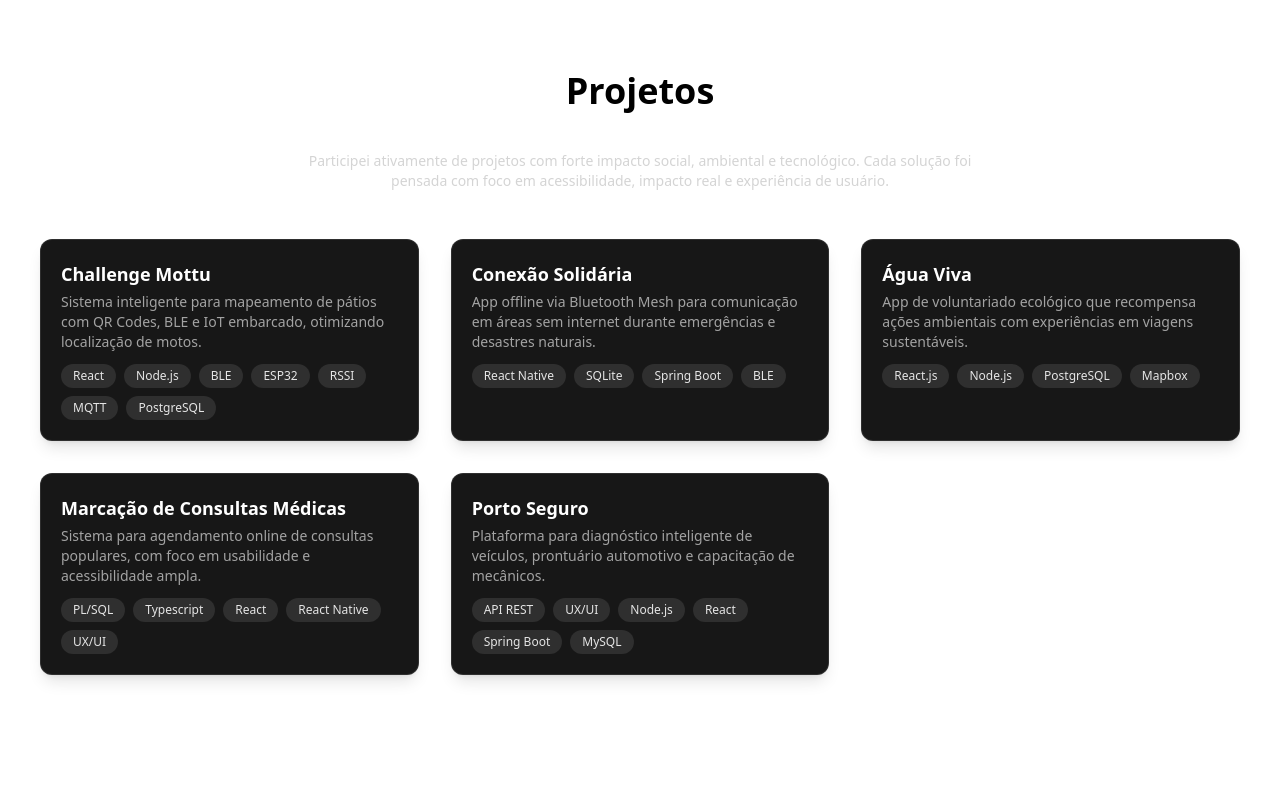
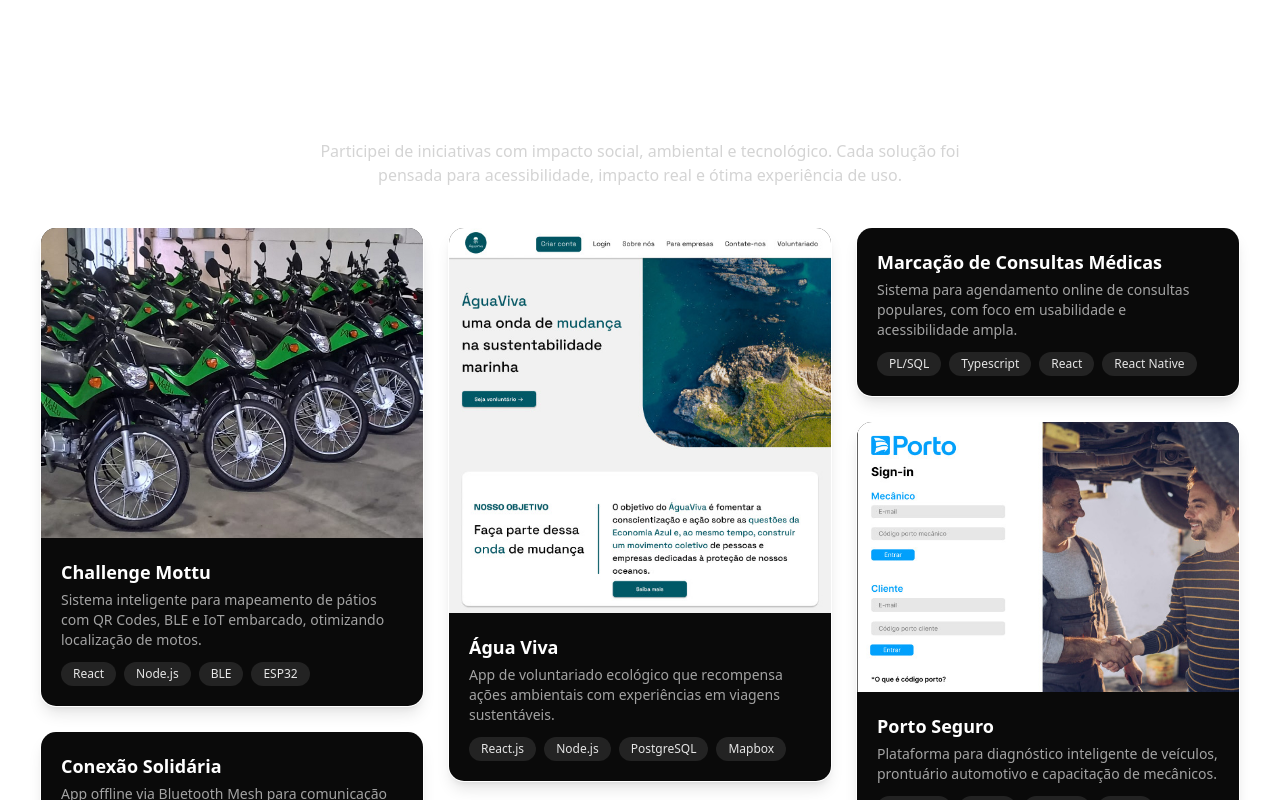
Before and after one commit to Melpscosta/melissapereira-portfolio, a React (Vite) app: page / in a window 1280 px wide. Shown: the part 1540-2340 px from the top of the page. Built offline with nearby package versions, Linux system fonts and the light colour scheme.

Commit message:
organização de imagens nos projetos

```diff
--- a/src/Pages/ProjetoAguaViva.tsx
+++ b/src/Pages/ProjetoAguaViva.tsx
@@ -1,32 +1,68 @@
 import React from "react";
 import { motion } from "framer-motion";
 import { useNavigate } from "react-router-dom";
+import { ArrowLeft } from "lucide-react";
 import Breadcrumbs from "@/components/Breadcrumbs";
 
-const fadeInUp = { initial: { opacity: 0, y: 20 }, animate: { opacity: 1, y: 0 }, transition: { duration: 0.6 } };
+const fadeInUp = {
+  initial: { opacity: 0, y: 20 },
+  animate: { opacity: 1, y: 0 },
+  transition: { duration: 0.6 },
+};
 
 export default function ProjetoAguaViva() {
   const navigate = useNavigate();
 
+  const images = [
+    "Wireframe - 13.png",
+    "Wireframe - 12.png",
+    "Wireframe - 7.png",
+    "Wireframe - 14.png",
+    "Wireframe - 15.png",
+    "FAQs.png",
+  ];
+
   return (
     <main className="bg-white dark:bg-neutral-950 text-black dark:text-white font-sans min-h-screen px-6 pb-24 scroll-smooth">
-      <div className="pt-28 max-w-5xl mx-auto">
-        <div className="mb-6 flex items-center justify-between text-sm text-neutral-400">
-          <button onClick={() => navigate(-1)} className="hover:text-white transition">← Voltar</button>
+      {/* Botão voltar (apenas seta) fixo no canto */}
+      <button
+        onClick={() => navigate(-1)}
+        aria-label="Voltar"
+        className="fixed left-4 top-6 z-20 grid h-10 w-10 place-items-center rounded-full border border-white/10 bg-black/30 backdrop-blur hover:bg-black/50 transition"
+      >
+        <ArrowLeft className="h-5 w-5 text-white" />
+      </button>
+
+      {/* Header */}
+      <div className="pt-24 md:pt-32 max-w-6xl mx-auto">
+        {/* Título grandão alinhado à esquerda */}
+        <motion.h1
+          {...fadeInUp}
+          className="text-[clamp(2.75rem,6vw,5.5rem)] leading-[0.95] font-extrabold tracking-tight text-white mb-3"
+        >
+          ÁguaViva
+        </motion.h1>
+
+        {/* Breadcrumb embaixo do título, à esquerda */}
+        <motion.div
+          {...fadeInUp}
+          transition={{ ...fadeInUp.transition, delay: 0.05 }}
+          className="text-sm text-neutral-400"
+        >
           <Breadcrumbs />
-        </div>
+        </motion.div>
 
-        {/* Título + intro */}
-        <motion.section {...fadeInUp} className="text-center mb-20">
-          <h1 className="text-5xl md:text-6xl font-extrabold text-pink-400 mb-4">ÁguaViva</h1>
-          <p className="text-lg md:text-xl text-neutral-700 dark:text-neutral-400 max-w-3xl mx-auto">
-            Plataforma de voluntariado e ecoturismo que conecta pessoas ao propósito da preservação marinha.
-          </p>
-        </motion.section>
+        {/* Intro */}
+        <motion.p
+          {...fadeInUp}
+          transition={{ ...fadeInUp.transition, delay: 0.1 }}
+          className="mt-6 text-lg md:text-xl text-neutral-300 max-w-3xl"
+        >
+          Plataforma de voluntariado e ecoturismo que conecta pessoas ao propósito da preservação marinha.
+        </motion.p>
       </div>
 
-
-      <div className="space-y-24 max-w-5xl mx-auto">
+      <div className="space-y-16 md:space-y-24 max-w-6xl mx-auto mt-16">
         {/* SOBRE */}
         <motion.section {...fadeInUp} className="space-y-6">
           <h2 className="text-2xl font-bold text-white">Sobre o projeto</h2>
@@ -46,9 +82,7 @@ export default function ProjetoAguaViva() {
 
         {/* FUNCIONALIDADES */}
         <motion.section {...fadeInUp} className="space-y-4">
-          <h2 className="text-2xl font-bold text-white">
-            Funcionalidades principais
-          </h2>
+          <h2 className="text-2xl font-bold text-white">Funcionalidades principais</h2>
           <ul className="list-disc list-inside space-y-2 text-neutral-300">
             <li>Cadastro de voluntários e anfitriões</li>
             <li>Sistema de pontuação por ações ambientais</li>
@@ -59,24 +93,24 @@ export default function ProjetoAguaViva() {
           </ul>
         </motion.section>
 
+        {/* GALERIA MASONRY (igual ao padrão Porto) */}
         <motion.section
           {...fadeInUp}
-          className="grid grid-cols-1 sm:grid-cols-2 lg:grid-cols-3 gap-6"
+          className="columns-1 sm:columns-2 lg:columns-3 gap-4"
         >
-          {[
-            "Wireframe - 13.png",
-            "Wireframe - 12.png",
-            "Wireframe - 7.png",
-            "Wireframe - 14.png",
-            "Wireframe - 15.png",
-            "FAQs.png",
-          ].map((img, i) => (
-            <img
+          {images.map((img, i) => (
+            <figure
               key={i}
-              src={`/assets/${img}`}
-              className="w-full h-auto rounded-xl border border-white/10 shadow-xl object-contain"
-              alt={`ÁguaViva ${i + 1}`}
-            />
+              className="mb-4 break-inside-avoid"
+              style={{ breakInside: "avoid" }}
+            >
+              <img
+                src={`/assets/${img}`}
+                alt={`ÁguaViva ${i + 1}`}
+                loading="lazy"
+                className="w-full h-auto rounded-xl border border-white/10 shadow-xl object-cover"
+              />
+            </figure>
           ))}
         </motion.section>
 
@@ -94,9 +128,7 @@ export default function ProjetoAguaViva() {
 
         {/* RESULTADOS */}
         <motion.section {...fadeInUp} className="space-y-4">
-          <h2 className="text-2xl font-bold text-white">
-            Resultados esperados
-          </h2>
+          <h2 className="text-2xl font-bold text-white">Resultados esperados</h2>
           <p className="leading-relaxed text-neutral-300">
             Esperamos promover a educação ambiental, incentivar o ecoturismo
             sustentável e envolver milhares de pessoas em ações concretas de
--- a/src/Pages/ProjetoConexaoSolidaria.tsx
+++ b/src/Pages/ProjetoConexaoSolidaria.tsx
@@ -1,31 +1,62 @@
 import React from "react";
 import { motion } from "framer-motion";
 import { useNavigate } from "react-router-dom";
+import { ArrowLeft } from "lucide-react";
 import Breadcrumbs from "@/components/Breadcrumbs";
 
-const fadeInUp = { initial: { opacity: 0, y: 20 }, animate: { opacity: 1, y: 0 }, transition: { duration: 0.6 } };
+const fadeInUp = {
+  initial: { opacity: 0, y: 20 },
+  animate: { opacity: 1, y: 0 },
+  transition: { duration: 0.6 },
+};
 
 export default function ProjetoConexaoSolidaria() {
   const navigate = useNavigate();
 
+  // Se quiser galeria no estilo Porto, basta preencher os nomes dos arquivos em /assets
+  // const images = ["conexao1", "conexao2", "conexao3"];
+
   return (
     <main className="bg-white dark:bg-neutral-950 text-black dark:text-white font-sans min-h-screen px-6 pb-24 scroll-smooth">
-      <div className="pt-28 max-w-5xl mx-auto">
-        <div className="mb-6 flex items-center justify-between text-sm text-neutral-400">
-          <button onClick={() => navigate(-1)} className="hover:text-white transition">← Voltar</button>
+      {/* Botão voltar (apenas seta) fixo no canto */}
+      <button
+        onClick={() => navigate(-1)}
+        aria-label="Voltar"
+        className="fixed left-4 top-6 z-20 grid h-10 w-10 place-items-center rounded-full border border-white/10 bg-black/30 backdrop-blur hover:bg-black/50 transition"
+      >
+        <ArrowLeft className="h-5 w-5 text-white" />
+      </button>
+
+      {/* Header */}
+      <div className="pt-24 md:pt-32 max-w-6xl mx-auto">
+        {/* Título grandão alinhado à esquerda */}
+        <motion.h1
+          {...fadeInUp}
+          className="text-[clamp(2.75rem,6vw,5.5rem)] leading-[0.95] font-extrabold tracking-tight text-white mb-3"
+        >
+          Conexão Solidária
+        </motion.h1>
+
+        {/* Breadcrumb embaixo do título, à esquerda */}
+        <motion.div
+          {...fadeInUp}
+          transition={{ ...fadeInUp.transition, delay: 0.05 }}
+          className="text-sm text-neutral-400"
+        >
           <Breadcrumbs />
-        </div>
+        </motion.div>
 
-        {/* Título + intro */}
-        <motion.section {...fadeInUp} className="text-center mb-20">
-          <h1 className="text-5xl md:text-6xl font-extrabold text-pink-400 mb-4">Conexão Solidária</h1>
-          <p className="text-lg md:text-xl text-neutral-700 dark:text-neutral-400 max-w-3xl mx-auto">
-            Comunicação offline para emergências via rede Bluetooth Mesh.
-          </p>
-        </motion.section>
+        {/* Intro */}
+        <motion.p
+          {...fadeInUp}
+          transition={{ ...fadeInUp.transition, delay: 0.1 }}
+          className="mt-6 text-lg md:text-xl text-neutral-300 max-w-3xl"
+        >
+          Comunicação offline para emergências via rede Bluetooth Mesh.
+        </motion.p>
       </div>
 
-      <div className="space-y-24 max-w-5xl mx-auto">
+      <div className="space-y-16 md:space-y-24 max-w-6xl mx-auto mt-16">
         {/* SOBRE */}
         <motion.section {...fadeInUp} className="space-y-6">
           <h2 className="text-2xl font-bold text-white">Sobre o projeto</h2>
@@ -58,6 +89,28 @@ export default function ProjetoConexaoSolidaria() {
           </ul>
         </motion.section>
 
+        {/* GALERIA (opcional, igual ao padrão Porto)
+        <motion.section
+          {...fadeInUp}
+          className="columns-1 sm:columns-2 lg:columns-3 gap-4"
+        >
+          {images.map((img, i) => (
+            <figure
+              key={i}
+              className="mb-4 break-inside-avoid"
+              style={{ breakInside: "avoid" }}
+            >
+              <img
+                src={`/assets/${img}.png`}
+                alt={`Screenshot ${i + 1}`}
+                loading="lazy"
+                className="w-full h-auto rounded-xl border border-white/10 shadow-xl object-cover"
+              />
+            </figure>
+          ))}
+        </motion.section>
+        */}
+
         {/* MOTIVAÇÃO */}
         <motion.section {...fadeInUp} className="space-y-4">
           <h2 className="text-2xl font-bold text-white">O que nos motivou?</h2>
--- a/src/Pages/ProjetoMarcacaoConsultas.tsx
+++ b/src/Pages/ProjetoMarcacaoConsultas.tsx
@@ -1,7 +1,8 @@
 import React from "react";
 import { motion } from "framer-motion";
 import { useNavigate } from "react-router-dom";
-import Breadcrumbs from "@/components/Breadcrumbs"; // ajuste o caminho se necessário
+import { ArrowLeft } from "lucide-react";
+import Breadcrumbs from "@/components/Breadcrumbs";
 
 const fadeInUp = {
   initial: { opacity: 0, y: 20 },
@@ -14,32 +15,47 @@ export default function ProjetoMarcacaoConsultas() {
 
   return (
     <main className="bg-white dark:bg-neutral-950 text-black dark:text-white font-sans min-h-screen px-6 pb-24 scroll-smooth">
-      {/* Header */}
-      <div className="pt-28 max-w-5xl mx-auto">
-        <div className="mb-6 flex items-center justify-between text-sm text-neutral-400">
+      {/* Botão voltar (apenas seta) fixo no canto */}
       <button
         onClick={() => navigate(-1)}
-            className="hover:text-white transition"
+        aria-label="Voltar"
+        className="fixed left-4 top-6 z-20 grid h-10 w-10 place-items-center rounded-full border border-white/10 bg-black/30 backdrop-blur hover:bg-black/50 transition"
       >
-            ← Voltar
+        <ArrowLeft className="h-5 w-5 text-white" />
       </button>
+
+      {/* Header */}
+      <div className="pt-24 md:pt-32 max-w-6xl mx-auto">
+        {/* Título grandão alinhado à esquerda */}
+        <motion.h1
+          {...fadeInUp}
+          className="text-[clamp(2.75rem,6vw,5.5rem)] leading-[0.95] font-extrabold tracking-tight text-white mb-3"
+        >
+          Marcação de Consultas
+        </motion.h1>
+
+        {/* Breadcrumb embaixo do título */}
+        <motion.div
+          {...fadeInUp}
+          transition={{ ...fadeInUp.transition, delay: 0.05 }}
+          className="text-sm text-neutral-400"
+        >
           <Breadcrumbs />
-        </div>
+        </motion.div>
 
-        {/* Título + intro */}
-        <motion.section {...fadeInUp} className="text-center mb-20">
-          <h1 className="text-5xl md:text-6xl font-extrabold text-pink-400 mb-4">
-            Marcação de Consultas
-          </h1>
-          <p className="text-lg md:text-xl text-neutral-700 dark:text-neutral-400 max-w-3xl mx-auto">
+        {/* Intro */}
+        <motion.p
+          {...fadeInUp}
+          transition={{ ...fadeInUp.transition, delay: 0.1 }}
+          className="mt-6 text-lg md:text-xl text-neutral-300 max-w-3xl"
+        >
           Sistema completo de agendamento médico online, focado em
           acessibilidade, simplicidade e eficiência para pacientes e
           profissionais da saúde.
-          </p>
-        </motion.section>
+        </motion.p>
       </div>
 
-      <div className="space-y-24 max-w-5xl mx-auto">
+      <div className="space-y-16 md:space-y-24 max-w-6xl mx-auto mt-16">
         {/* SOBRE */}
         <motion.section {...fadeInUp} className="space-y-6">
           <h2 className="text-2xl font-bold text-white">Sobre o projeto</h2>
@@ -58,9 +74,7 @@ export default function ProjetoMarcacaoConsultas() {
 
         {/* FUNCIONALIDADES */}
         <motion.section {...fadeInUp} className="space-y-4">
-          <h2 className="text-2xl font-bold text-white">
-            Funcionalidades principais
-          </h2>
+          <h2 className="text-2xl font-bold text-white">Funcionalidades principais</h2>
           <ul className="list-disc list-inside space-y-2 text-neutral-300">
             <li>Cadastro de pacientes, médicos e especialidades</li>
             <li>Agendamento e cancelamento de consultas</li>
@@ -69,21 +83,6 @@ export default function ProjetoMarcacaoConsultas() {
             <li>Conexão com banco de dados relacional</li>
             <li>Interface desktop responsiva com Windows Forms</li>
           </ul>
-        </motion.section>
-
-        {/* IMAGENS */}
-        <motion.section
-          {...fadeInUp}
-          className="grid grid-cols-1 sm:grid-cols-2 lg:grid-cols-3 gap-6"
-        >
-          {["marcacao1", "marcacao2", "marcacao3"].map((img, i) => (
-            <img
-              key={i}
-              src={`/assets/${img}.png`}
-              className="w-full h-full rounded-xl border border-white/10 shadow-xl object-cover"
-              alt={`Marcação de Consultas ${i + 1}`}
-            />
-          ))}
         </motion.section>
 
         {/* MOTIVAÇÃO */}
@@ -99,9 +98,7 @@ export default function ProjetoMarcacaoConsultas() {
 
         {/* RESULTADOS */}
         <motion.section {...fadeInUp} className="space-y-4">
-          <h2 className="text-2xl font-bold text-white">
-            Resultados esperados
-          </h2>
+          <h2 className="text-2xl font-bold text-white">Resultados esperados</h2>
           <p className="leading-relaxed text-neutral-300">
             O sistema pode ser utilizado como base para projetos reais de
             informatização da saúde. Além de fortalecer habilidades técnicas, o
--- a/src/components/myWork.tsx
+++ b/src/components/myWork.tsx
@@ -1,71 +1,103 @@
+// src/Pages/MyWork.tsx
 import React from "react";
 import { Link } from "react-router-dom";
 import { motion } from "framer-motion";
 import { projetosDetalhados } from "../data/ProjetoDetalhado";
 
-const fadeInUp = {
-  initial: { opacity: 0, y: 20 },
-  animate: { opacity: 1, y: 0 },
-  transition: { duration: 0.6 },
+const linkBySlug: Record<string, string> = {
+  "porto-seguro": "/projetos/porto",
+  mottu: "/projetos/mottu",
+  "conexao-solidaria": "/projetos/conexao-solidaria",
+  "agua-viva": "/projetos/agua-viva",
+  "marcacao-de-consultas-medicas": "/projetos/marcacao-de-consultas-medicas",
 };
+
+const fadeIn = { initial: { opacity: 0, y: 16 }, animate: { opacity: 1, y: 0 } };
+
+// Capa por regras (prioriza mottuCover; força sem imagem em dois slugs)
+function pickCover(slug: string, p: typeof projetosDetalhados[string]) {
+  const forceNoImage =
+    slug === "conexao-solidaria" || slug === "marcacao-de-consultas-medicas";
+  if (forceNoImage) return null;
+
+  if (slug === "mottu" && p.mottuCover) return p.mottuCover!;
+  return p.cover || p.hero || p.imagem || p.galeria?.[0] || null;
+}
 
 export default function MyWork() {
   const slugs = Object.keys(projetosDetalhados);
 
   return (
-    <motion.section
-      {...fadeInUp}
-      id="projetos"
-      className="mt-32 max-w-7xl mx-auto px-4 text-center"
+    <section id="projetos" className="mt-28 max-w-7xl mx-auto px-4">
+      <motion.h2
+        {...fadeIn}
+        transition={{ duration: 0.5 }}
+        className="text-[clamp(2rem,4.5vw,3rem)] font-extrabold tracking-tight text-white text-center"
       >
-      <h2 className="text-4xl font-bold mb-10 text-center">Projetos</h2>
-      <p className="text-neutral-300 max-w-2xl mx-auto text-sm mb-12">
-        Participei ativamente de projetos com forte impacto social, ambiental e tecnológico.
-        Cada solução foi pensada com foco em acessibilidade, impacto real e experiência de usuário.
-      </p>
+        Projetos
+      </motion.h2>
 
-      <div className="grid grid-cols-1 sm:grid-cols-2 lg:grid-cols-3 gap-8">
+      <motion.p
+        {...fadeIn}
+        transition={{ duration: 0.5, delay: 0.05 }}
+        className="text-neutral-300 max-w-2xl mx-auto text-sm md:text-base text-center mt-3 mb-10"
+      >
+        Participei de iniciativas com impacto social, ambiental e tecnológico.
+        Cada solução foi pensada para acessibilidade, impacto real e ótima experiência de uso.
+      </motion.p>
+
+      {/* Masonry em columns */}
+      <div className="columns-1 sm:columns-2 lg:columns-3 gap-6 [column-fill:_balance]">
         {slugs.map((slug, i) => {
           const proj = projetosDetalhados[slug];
-
-          const linkDestino = {
-            "porto-seguro": "/projetos/porto",
-            "mottu": "/projetos/mottu",
-            "conexao-solidaria": "/projetos/conexao-solidaria",
-            "agua-viva": "/projetos/agua-viva",
-            "marcacao-de-consultas-medicas": "/projetos/marcacao-de-consultas-medicas",
-          }[slug] || `/projetos/${slug}`;
+          const to = linkBySlug[slug] || `/projetos/${slug}`;
+          const cover = pickCover(slug, proj);
 
           return (
+            <motion.article
+              key={slug}
+              variants={fadeIn}
+              initial="initial"
+              animate="animate"
+              transition={{ duration: 0.45, delay: i * 0.04 }}
+              className="mb-6 break-inside-avoid"
+            >
               <Link
-              key={i}
-              to={linkDestino}
-              className="group block bg-neutral-900 border border-white/10 rounded-xl overflow-hidden
-                transition-all duration-300 hover:scale-[1.02] shadow-lg hover:shadow-pink-500/30"
+                to={to}
+                className="group block rounded-2xl overflow-hidden border border-white/10 shadow-lg hover:shadow-2xl hover:shadow-pink-500/15 transition"
               >
-              {proj.imagem && (
+                {/* Topo: imagem inteira se existir */}
+                {cover ? (
+                  <div className="bg-neutral-900">
                     <img
-                  src={proj.imagem}
-                  alt={proj.titulo}
-                  className="w-full h-60 object-cover"
+                      src={cover}
+                      alt="" // evita título duplicado caso a imagem quebre
+                      loading="lazy"
+                      className="w-full h-auto object-contain block"
+                      // se der erro no src, some com a imagem para não mostrar o alt
+                      onError={(e) => {
+                        const el = e.currentTarget as HTMLImageElement;
+                        el.style.display = "none";
+                      }}
                     />
-              )}
+                  </div>
+                ) : null}
 
-              <div className="p-5 flex flex-col items-start text-left">
-                <h3 className="text-lg font-bold text-white mb-1 truncate w-full">
+                {/* Rodapé com infos (sempre visível) */}
+                <div className="p-5 bg-neutral-950">
+                  <h3 className="text-lg font-bold text-white mb-1">
                     {proj.titulo}
                   </h3>
 
-                <p className="text-sm text-neutral-400 mb-3 line-clamp-3">
+                  <p className="text-sm text-neutral-400 mb-3">
                     {proj.descricao}
                   </p>
 
-                <div className="flex flex-wrap gap-2 mt-auto">
-                  {proj.tecnologias.map((tech, index) => (
+                  <div className="flex flex-wrap gap-2">
+                    {proj.tecnologias.slice(0, 4).map((tech, idx) => (
                       <span
-                      key={index}
-                      className="bg-white/10 text-neutral-200 text-xs px-3 py-1 rounded-full
-                        hover:bg-pink-500 hover:text-white transition"
+                        key={idx}
+                        className="bg-white/10 text-neutral-200 text-xs px-3 py-1 rounded-full hover:bg-pink-500 hover:text-white transition"
                       >
                         {tech}
                       </span>
@@ -73,9 +105,10 @@ export default function MyWork() {
                   </div>
                 </div>
               </Link>
+            </motion.article>
           );
         })}
       </div>
-    </motion.section>
+    </section>
   );
 }
--- a/src/data/ProjetoDetalhado.ts
+++ b/src/data/ProjetoDetalhado.ts
@@ -7,6 +7,7 @@ export type ProjetoInfo = {
   hero?: string;
   galeria?: string[];
   imagem?: string;
+  mottuCover?: string; // 👈 adicionado só para a Mottu
 };
 
 export const projetosDetalhados: Record<string, ProjetoInfo> = {
@@ -15,7 +16,7 @@ export const projetosDetalhados: Record<string, ProjetoInfo> = {
     descricao:
       "Sistema inteligente para mapeamento de pátios com QR Codes, BLE e IoT embarcado, otimizando localização de motos.",
     tecnologias: ["React", "Node.js", "BLE", "ESP32", "RSSI", "MQTT", "PostgreSQL"],
-    cover: "/assets/mottu.jpg", // se preferir, mantenha só imagem e remova cover
+    mottuCover: "/assets/mottuCover.jpg", // 👈 nova capa principal
     hero: "/assets/mottu-hero.jpg",
     galeria: ["/assets/mottu-1.jpg", "/assets/mottu-2.jpg", "/assets/mottu-3.jpg"],
   },
```
Also changed, not shown: public/assets/mottuCover.jpg (added). Lines whose indentation alone changed are shown as unchanged.
